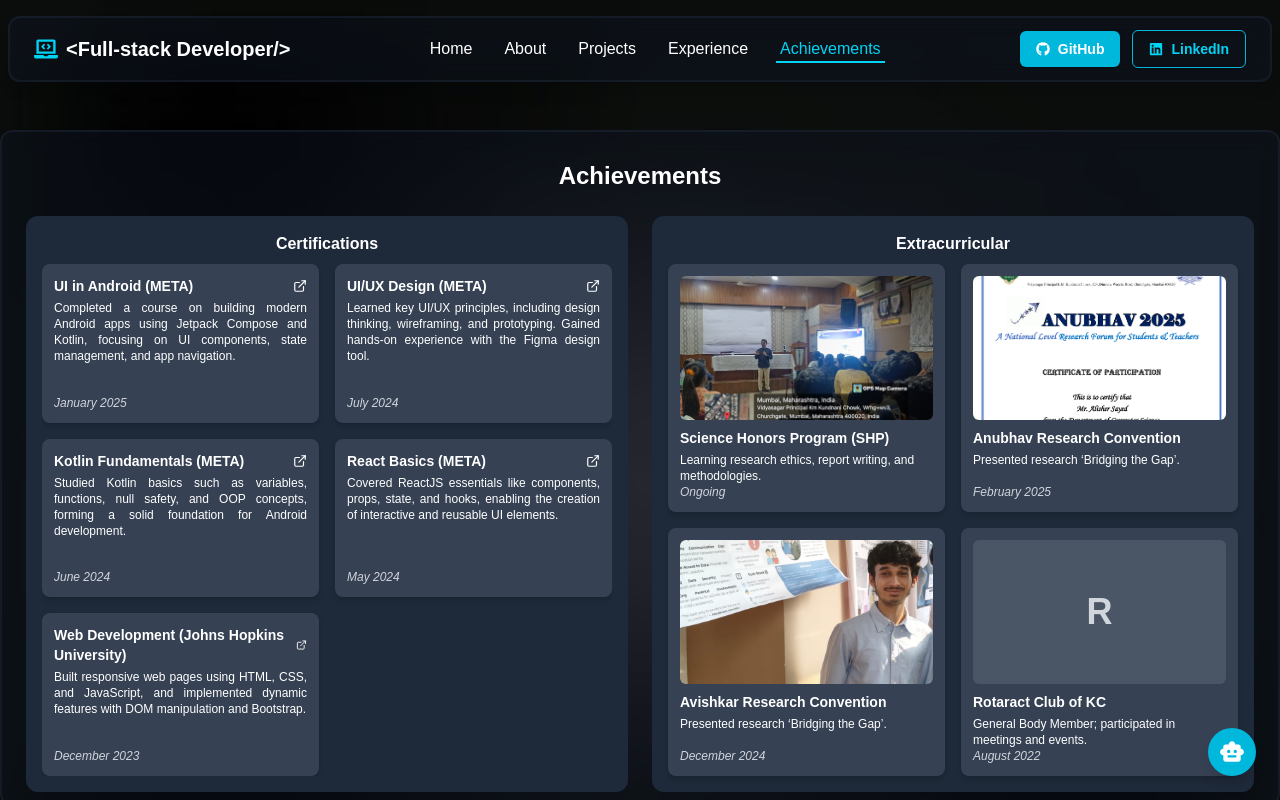
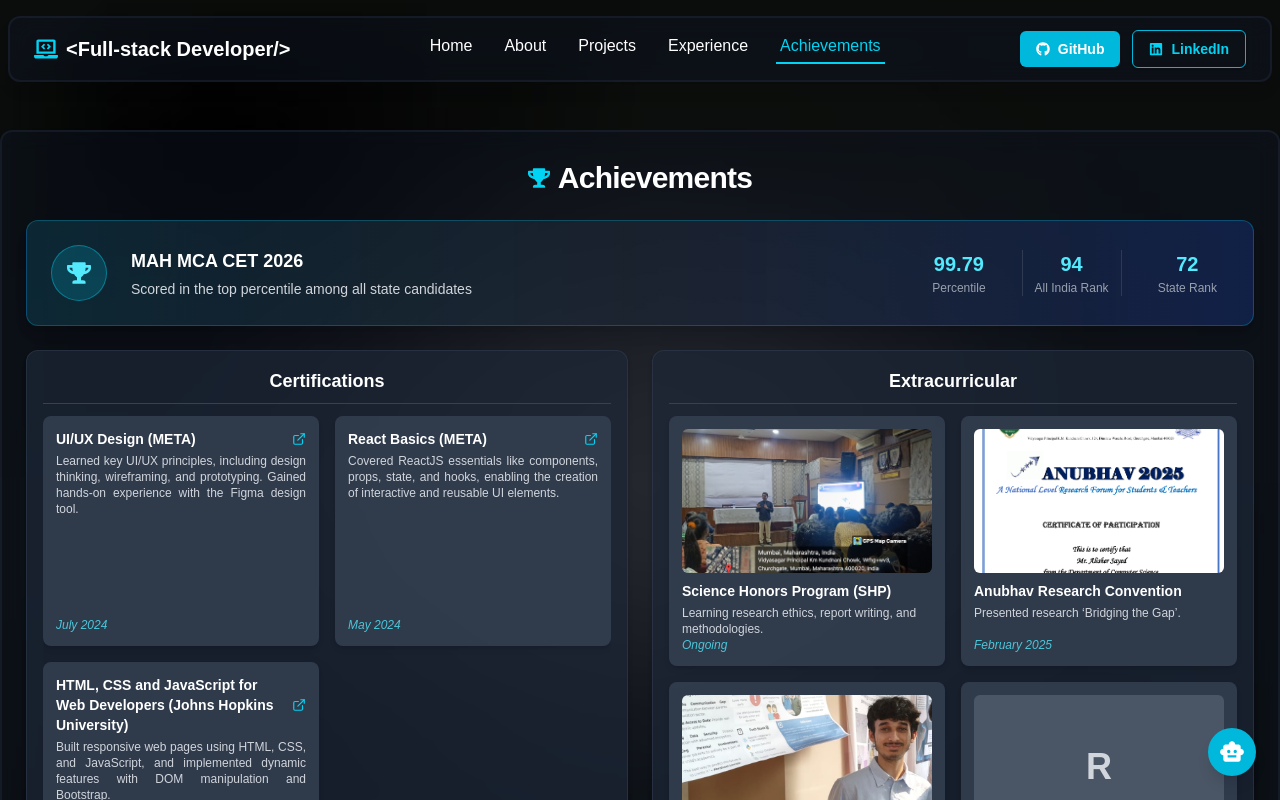
Before and after one commit to bumble469/portfolio, a Next.js app: page /achievements in a window 1280 px wide. Shown: the top 800 px of the page. Built offline with nearby package versions, Linux system fonts and the light colour scheme; no server answers.

Commit message:
updates education, exams, design enhancement

```diff
--- a/src/app/achievements/page.jsx
+++ b/src/app/achievements/page.jsx
@@ -2,28 +2,17 @@
 import React, { useRef, useState, useEffect } from "react";
 import Image from "next/image";
 import { FiExternalLink } from "react-icons/fi";
+import { FaTrophy } from "react-icons/fa";
 import avishkarimage from "../../assets/images/avishkarimage.jpg";
 import shpimage from "../../assets/images/shpimage.jpg";
 import anubhavimage from "../../assets/images/anubhavimage.png";
 
 const certifications = [
   {
-    title: "UI in Android (META)",
-    description: "Completed a course on building modern Android apps using Jetpack Compose and Kotlin, focusing on UI components, state management, and app navigation.",
-    date: "January 2025",
-    link: "https://coursera.org/share/67cb94f2fc420c58c9c3aa4b7d5b9b23",
-  },
-  {
     title: "UI/UX Design (META)",
     description: "Learned key UI/UX principles, including design thinking, wireframing, and prototyping. Gained hands-on experience with the Figma design tool.",
     date: "July 2024",
     link: "https://coursera.org/share/1b5279f1a2837d9180c84cd750a49692",
-  },
-  {
-    title: "Kotlin Fundamentals (META)",
-    description: "Studied Kotlin basics such as variables, functions, null safety, and OOP concepts, forming a solid foundation for Android development.",
-    date: "June 2024",
-    link: "https://coursera.org/share/65f296aace4807cb43ceed960c4d35fe",
   },
   {
     title: "React Basics (META)",
@@ -32,7 +21,7 @@ const certifications = [
     link: "https://coursera.org/share/1c6e9b255607ab19f1a4fd986897cf31",
   },
   {
-    title: "Web Development (Johns Hopkins University)",
+    title: "HTML, CSS and JavaScript for Web Developers (Johns Hopkins University)",
     description: "Built responsive web pages using HTML, CSS, and JavaScript, and implemented dynamic features with DOM manipulation and Bootstrap.",
     date: "December 2023",
     link: "https://coursera.org/share/7d98053fe32cf06a8845b0b9f6a0f4c5",
@@ -70,13 +59,18 @@ const FloatingAchievements = () => {
   const achievementsRef = useRef(null);
   useEffect(() => {
     const observer = new IntersectionObserver(
-      ([entry]) => setFadeIn(entry.isIntersecting),
-      { threshold: 0.5 }
+      ([entry]) => {
+        if (entry.isIntersecting) {
+          setFadeIn(true);
+          observer.disconnect();
+        }
+      },
+      { threshold: 0.05 }
     );
 
     if (achievementsRef.current) observer.observe(achievementsRef.current);
     return () => {
-      if (achievementsRef.current) observer.unobserve(achievementsRef.current);
+      observer.disconnect();
     };
   }, []);
 
@@ -87,10 +81,44 @@ const FloatingAchievements = () => {
         id="achievements"
         className="w-full sm:mt-8 md:mt-12 overflow-x-auto project-scrolling max-w-7xl mx-auto px-4 sm:px-6 py-3 border-2 border-gray-800/50 bg-gray-900/40 backdrop-blur-md rounded-xl shadow-lg z-50 flex flex-col items-center justify-between"
       >
-        <h2 className={`text-2xl my-4 text-center text-white font-semibold mb-2 ${fadeIn ? 'opacity-100 transition-all duration-1000 transform scale-100' : 'opacity-0 transform scale-90 transition-all duration-1000'}`}>Achievements</h2>
-        <div className="flex flex-col md:flex-row gap-6 mt-4">
-          <div className="bg-gray-800 rounded-xl p-4 flex-1 flex flex-col">
-            <h4 className={`text-center font-semibold text-white mb-2 ${fadeIn ? 'opacity-100 transition-all duration-1000 transform scale-100' : 'opacity-0 transform scale-90 transition-all duration-1000'}`}>Certifications</h4>
+        <h2 className={`text-2xl sm:text-3xl mt-4 mb-6 text-center text-white font-bold tracking-tight flex items-center justify-center gap-2 ${fadeIn ? 'opacity-100 transition-all duration-1000 transform scale-100' : 'opacity-0 transform scale-90 transition-all duration-1000'}`}>
+          <FaTrophy className="text-cyan-400" size={22} />
+          Achievements
+        </h2>
+
+        <div
+          className={`w-full mb-2 relative overflow-hidden rounded-xl border border-cyan-500/30 bg-gradient-to-r from-cyan-900/40 via-gray-800/60 to-blue-900/40 p-5 sm:p-6 shadow-lg transition-all duration-1000 ${
+            fadeIn ? "opacity-100 translate-y-0" : "opacity-0 translate-y-6"
+          }`}
+        >
+          <div className="flex flex-col sm:flex-row items-center sm:items-center gap-4 sm:gap-6">
+            <div className="flex items-center justify-center w-14 h-14 rounded-full bg-cyan-500/20 border border-cyan-400/40 shrink-0">
+              <FaTrophy className="text-cyan-300 text-2xl" />
+            </div>
+            <div className="flex-1 text-center sm:text-left">
+              <p className="text-white font-semibold text-lg">MAH MCA CET 2026</p>
+              <p className="text-gray-300 text-sm mt-1">Scored in the top percentile among all state candidates</p>
+            </div>
+            <div className="flex gap-4 sm:gap-6 flex-wrap justify-center">
+              <div className="text-center px-3">
+                <p className="text-cyan-300 text-xl font-bold">99.79</p>
+                <p className="text-gray-400 text-xs mt-0.5">Percentile</p>
+              </div>
+              <div className="text-center px-3 border-x border-gray-600/50">
+                <p className="text-cyan-300 text-xl font-bold">94</p>
+                <p className="text-gray-400 text-xs mt-0.5">All India Rank</p>
+              </div>
+              <div className="text-center px-3">
+                <p className="text-cyan-300 text-xl font-bold">72</p>
+                <p className="text-gray-400 text-xs mt-0.5">State Rank</p>
+              </div>
+            </div>
+          </div>
+        </div>
+
+        <div className="flex flex-col md:flex-row gap-6 mt-4 w-full">
+          <div className="bg-gray-800/70 border border-gray-700/50 rounded-xl p-4 flex-1 flex flex-col shadow-md">
+            <h4 className={`text-center font-semibold text-white mb-3 text-lg border-b border-gray-700 pb-2 ${fadeIn ? 'opacity-100 transition-all duration-1000 transform scale-100' : 'opacity-0 transform scale-90 transition-all duration-1000'}`}>Certifications</h4>
             <div className="grid grid-cols-1 sm:grid-cols-2 gap-4 flex-grow overflow-y-auto project-scrolling max-h-[50vh] sm:max-h-[90vh]">
               {certifications.map((cert, index) => (
                 <a
@@ -98,28 +126,28 @@ const FloatingAchievements = () => {
                   href={cert.link}
                   target="_blank"
                   rel="noopener noreferrer"
-                  className={`bg-gray-700 p-3 rounded-lg shadow-md text-white hover:bg-gray-600 transition-colors h-full flex flex-col justify-between ${fadeIn ? 'opacity-100 transition-all duration-1000 transform scale-100' : 'opacity-0 transform scale-90 transition-all duration-1000'}`}
+                  className={`group bg-gray-700/80 p-3 rounded-lg shadow-md text-white hover:bg-gray-600 hover:shadow-cyan-500/10 hover:-translate-y-0.5 transition-all duration-300 h-full flex flex-col justify-between border border-transparent hover:border-cyan-500/30 ${fadeIn ? 'opacity-100 transition-all duration-1000 transform scale-100' : 'opacity-0 transform scale-90 transition-all duration-1000'}`}
                 >
                   <div>
-                    <p className="text-sm font-semibold flex items-center justify-between">
-                      {cert.title}
-                      <FiExternalLink className="inline-block ml-1 text-sm" />
+                    <p className="text-sm font-semibold flex items-center justify-between gap-2">
+                      <span>{cert.title}</span>
+                      <FiExternalLink className="inline-block text-sm text-cyan-400 shrink-0 group-hover:translate-x-0.5 group-hover:-translate-y-0.5 transition-transform duration-300" />
                     </p>
-                    <p className="text-xs mt-1 text-justify">{cert.description}</p>
+                    <p className="text-xs mt-1 text-justify text-gray-300">{cert.description}</p>
                   </div>
-                  <p className="text-xs mt-2 italic text-gray-300">{cert.date}</p>
+                  <p className="text-xs mt-2 italic text-cyan-300/80">{cert.date}</p>
                 </a>
               ))}
             </div>
           </div>
 
-          <div className="bg-gray-800 project-scrolling rounded-xl p-4 flex-1 flex flex-col overflow-y-auto max-h-[50vh] sm:max-h-[90vh]">
-            <h4 className={`text-center font-semibold text-white mb-2 ${fadeIn ? 'opacity-100 transition-all duration-1000 transform scale-100' : 'opacity-0 transform scale-90 transition-all duration-1000'}`}>Extracurricular</h4>
+          <div className="bg-gray-800/70 border border-gray-700/50 project-scrolling rounded-xl p-4 flex-1 flex flex-col overflow-y-auto max-h-[50vh] sm:max-h-[90vh] shadow-md">
+            <h4 className={`text-center font-semibold text-white mb-3 text-lg border-b border-gray-700 pb-2 ${fadeIn ? 'opacity-100 transition-all duration-1000 transform scale-100' : 'opacity-0 transform scale-90 transition-all duration-1000'}`}>Extracurricular</h4>
             <div className="grid grid-cols-1 sm:grid-cols-2 gap-4 flex-grow">
               {extracurriculars.map((item, index) => (
                 <div
                   key={index}
-                  className={`bg-gray-700 p-3 rounded-lg shadow-md text-white h-full flex flex-col ${fadeIn ? 'opacity-100 transition-all duration-1000 transform scale-100' : 'opacity-0 transform scale-90 transition-all duration-1000'}`}
+                  className={`bg-gray-700/80 p-3 rounded-lg shadow-md text-white h-full flex flex-col border border-transparent hover:border-cyan-500/30 hover:-translate-y-0.5 hover:shadow-cyan-500/10 transition-all duration-300 ${fadeIn ? 'opacity-100 transition-all duration-1000 transform scale-100' : 'opacity-0 transform scale-90 transition-all duration-1000'}`}
                 >
                   {item.image ? (
                     <Image
@@ -135,8 +163,8 @@ const FloatingAchievements = () => {
                     </div>
                   )}
                   <p className="text-sm font-semibold">{item.title}</p>
-                  <p className="text-xs mt-1">{item.description}</p>
-                  <p className="text-xs mt-1 italic text-gray-300 mt-auto">{item.date}</p>
+                  <p className="text-xs mt-1 text-gray-300">{item.description}</p>
+                  <p className="text-xs mt-1 italic text-cyan-300/80 mt-auto">{item.date}</p>
                 </div>
               ))}
             </div>
--- a/src/components/header/header.jsx
+++ b/src/components/header/header.jsx
@@ -64,8 +64,10 @@ const FloatingHeader = () => {
                       px-1 pb-1
                       font-medium
                       text-white
-                      transition duration-300
+                      transition-all duration-300
                       hover:text-cyan-400
+                      hover:scale-110
+                      inline-block
                       ${isActive ? '!text-cyan-400 md:border-b-2 border-cyan-400' : 'md:border-b-2 border-transparent'}
                     `}
                   >
@@ -94,7 +96,7 @@ const FloatingHeader = () => {
             href="https://github.com/bumble469/"
             target="_blank"
             rel="noopener noreferrer"
-            className={`bg-cyan-500 hover:bg-cyan-600 text-white px-3 sm:px-4 py-2 rounded-md font-semibold shadow transition duration-300 ease-in-out flex items-center space-x-2 text-sm transition-all duration-1000 ease-out delay-100 ${fadeIn ? 'opacity-100 translate-y-0' : 'opacity-0 translate-y-4'}`}
+            className={`bg-cyan-500 hover:bg-cyan-600 hover:scale-105 text-white px-3 sm:px-4 py-2 rounded-md font-semibold shadow transition-all duration-300 ease-in-out flex items-center space-x-2 text-sm transition-all duration-1000 ease-out delay-100 ${fadeIn ? 'opacity-100 translate-y-0' : 'opacity-0 translate-y-4'}`}
           >
             <FaGithub className="text-white" />
             <span>GitHub</span>
@@ -103,7 +105,7 @@ const FloatingHeader = () => {
             href="https://www.linkedin.com/in/alisher-sayed-07a54a237/"
             target="_blank"
             rel="noopener noreferrer"
-            className={`border border-cyan-500 text-cyan-400 hover:bg-cyan-500 hover:text-white px-3 sm:px-4 py-2 rounded-md font-semibold shadow transition duration-300 ease-in-out flex items-center space-x-2 text-sm transition-all duration-1000 ease-out delay-500 ${fadeIn ? 'opacity-100 translate-y-0' : 'opacity-0 translate-y-4'}`}
+            className={`border border-cyan-500 text-cyan-400 hover:bg-cyan-500 hover:text-white hover:scale-105 px-3 sm:px-4 py-2 rounded-md font-semibold shadow transition-all duration-300 ease-in-out flex items-center space-x-2 text-sm transition-all duration-1000 ease-out delay-500 ${fadeIn ? 'opacity-100 translate-y-0' : 'opacity-0 translate-y-4'}`}
           >
             <FaLinkedin className="text-cyan-400" />
             <span>LinkedIn</span>
```
Also changed, not shown: src/app/about/page.jsx (+34 -16 lines), src/app/experience/page.jsx (+36 -33 lines), src/app/page.js (+7 -5 lines), src/app/projects/page.jsx (+5 -2 lines), src/components/portfolio_assisstant/components/assisstant_dialog.jsx (+80 -25 lines), 1 other file (tests, documents, lock files or other folders).
